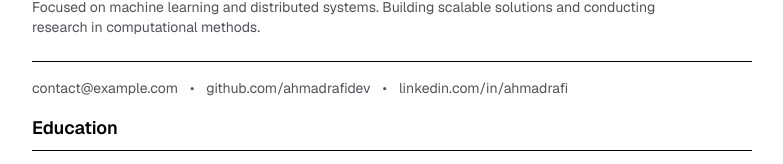
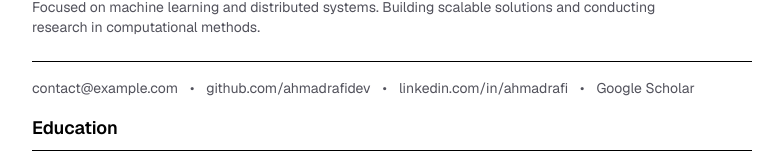
Before and after one commit to ahmadrafidev/cv, a Next.js app: page / in a window 1280 px wide. Shown: the part 115-279 px from the top of the page, without its empty margins (248-1031 px from the left). Built offline with nearby package versions, Linux system fonts and the light colour scheme.

Commit message:
add google scholar in contact

```diff
--- a/app/page.tsx
+++ b/app/page.tsx
@@ -49,6 +49,16 @@ export default async function HomePage() {
             rel="noopener noreferrer"
           >
             linkedin.com/in/{profile.contact.linkedin}
+          </a>
+          <span aria-hidden="true">•</span>
+          <a
+            href={`https://scholar.google.com/citations?user=${profile.contact.google_scholar}`}
+            className="hover:text-black dark:hover:text-white transition-colors"
+            aria-label={`Google Scholar profile: ${profile.contact.google_scholar}`}
+            target="_blank"
+            rel="noopener noreferrer"
+          >
+            Google Scholar
           </a>
         </div>
       </section>
--- a/content/profile.md
+++ b/content/profile.md
@@ -7,4 +7,5 @@ contact:
   github: "ahmadrafidev"
   linkedin: "ahmadrafi"
   twitter: "ahmadrafi"
+  google_scholar: "your-scholar-id"
 ---
```
